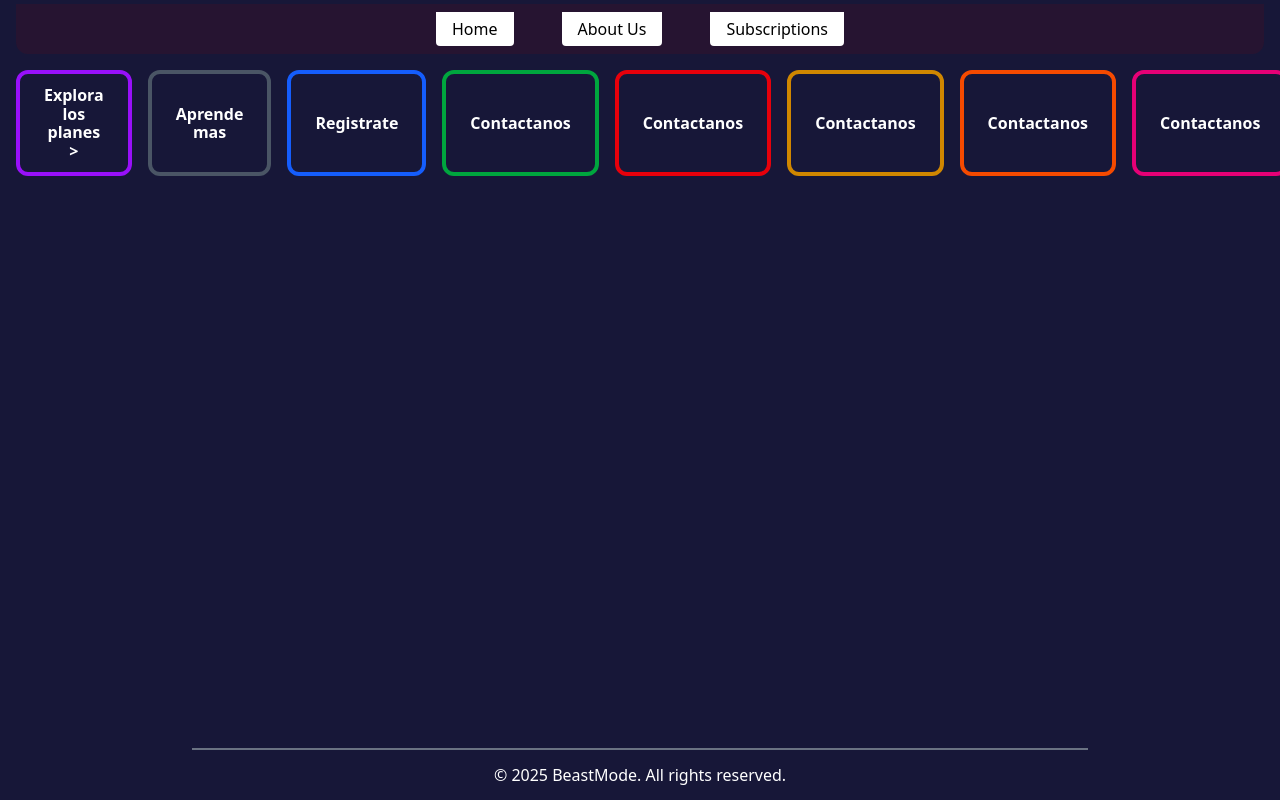
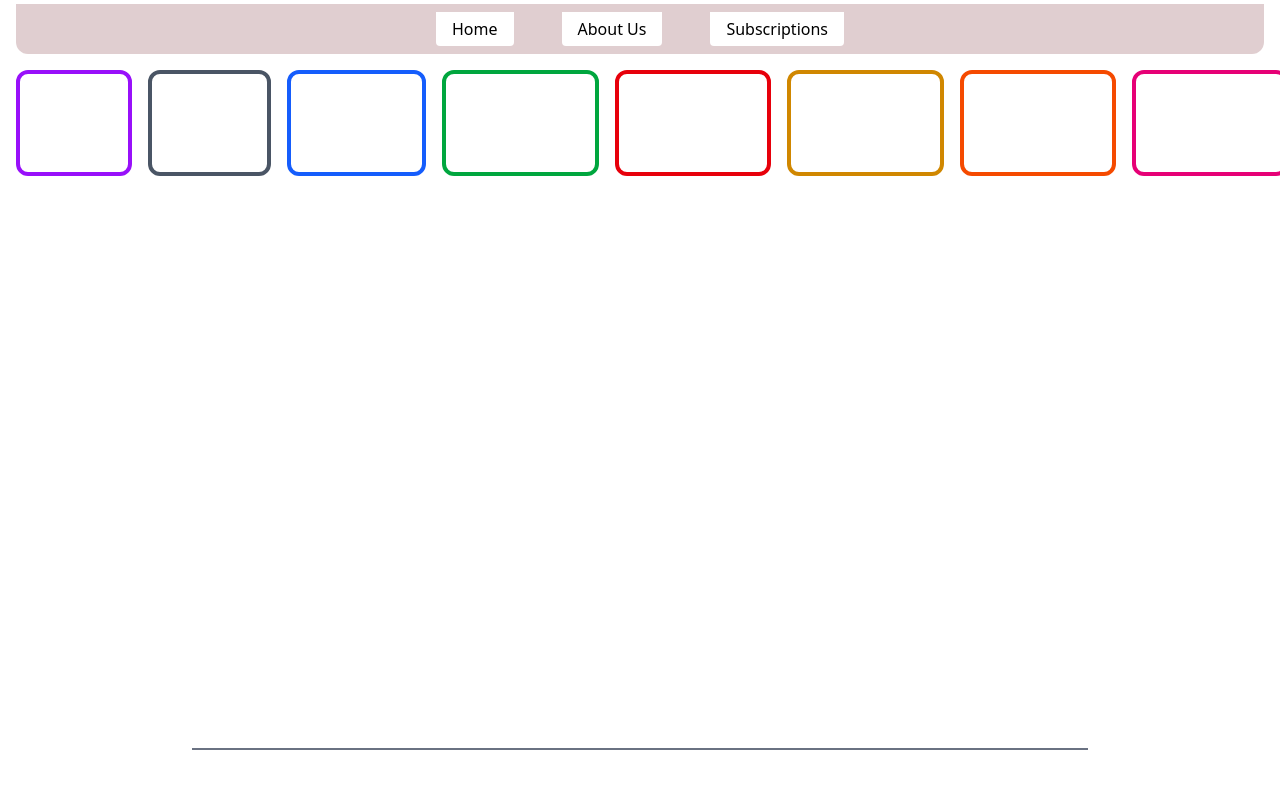
Before and after one commit to beastmode-pf-proyect/beastmode, a Next.js app in the folder frontend/front/: page / in a window 1280 px wide. Shown: the top 800 px of the page. Built offline with nearby package versions, Linux system fonts and the light colour scheme.

Commit message:
quitando bg de css global dejando por defecto

```diff
--- a/frontend/front/src/app/globals.css
+++ b/frontend/front/src/app/globals.css
@@ -30,7 +30,6 @@ body {
   margin-left: 1rem;
   margin-right: 1rem;
   height: 100vh;
-  background: #171738;
 }
 
 /**
```
